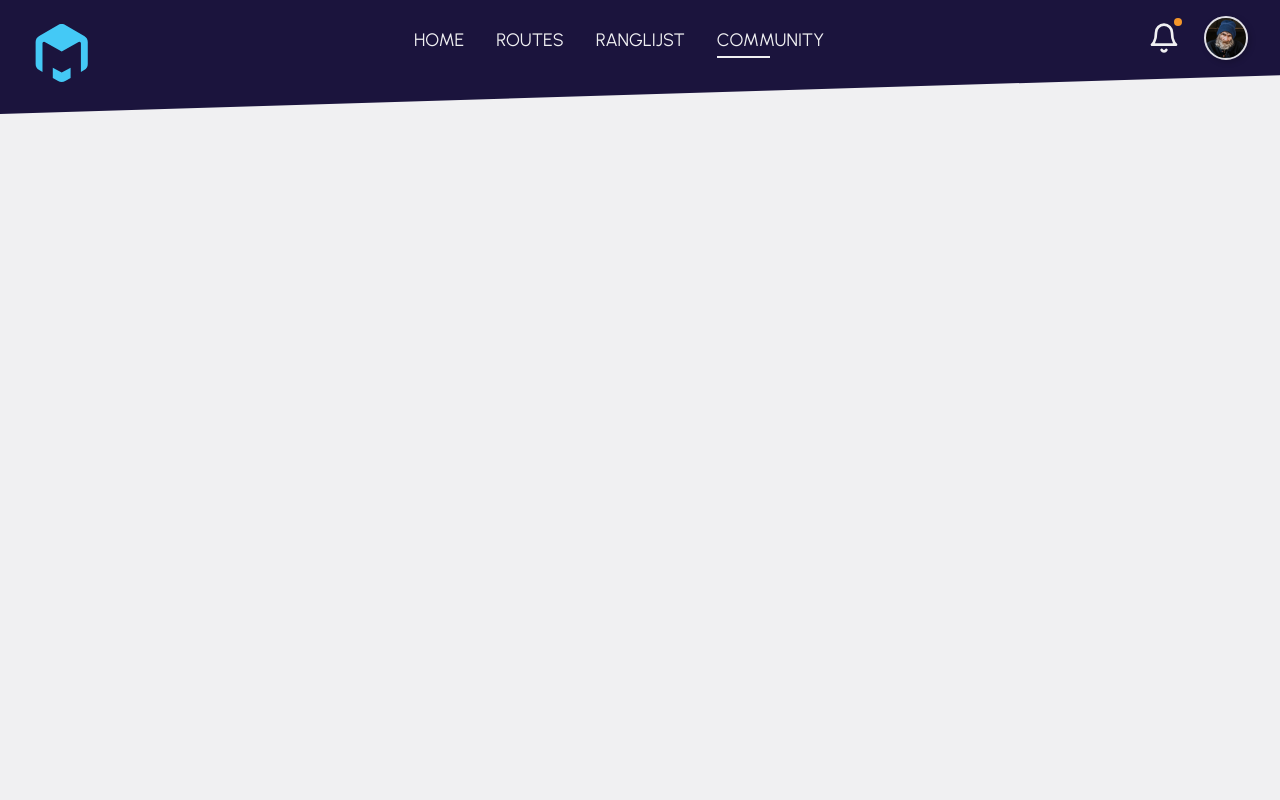
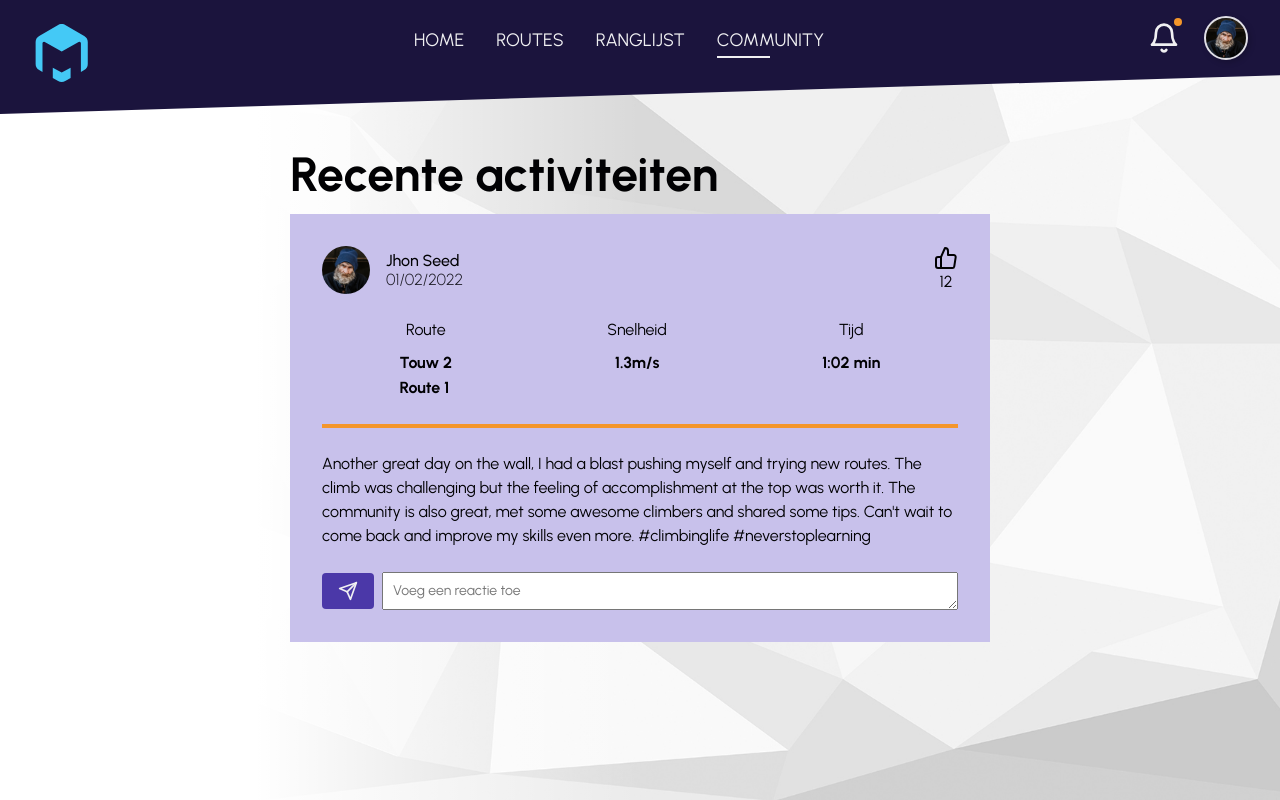
Before and after one commit to WaegheXander/TM-ScrollLock, a plain HTML site: page community.html in a window 1280 px wide. Drawn offline with Linux system fonts and the light colour scheme; no server answers.

Commit message:
added styling to communiy page

```diff
--- a/community.html
+++ b/community.html
@@ -56,7 +56,7 @@
               <path d="M13.73 21a2 2 0 0 1-3.46 0"></path>
             </svg>
           </a>
-          <a href="profile.html" class="c-nav__profileimg c-nav__profileimg--meta"></a>
+          <a href="account.html" class="c-nav__profileimg c-nav__profileimg--meta"></a>
         </div>
       </div>
       <div class="c-header__mobile-nav-trigger">
@@ -103,14 +103,61 @@
           </nav>
         </div>
         <div class="c-mobile-nav__nav">
-          <nav class="c-nav c-nav--meta">
-            <ul class="o-list c-nav__list">
-              <li class="c-nav__item"><a href="https://dev-2km83bxppmgj6jrr.us.auth0.com/authorize?audience=https://func-westeur-klimapp2.azurewebsites.net&response_type=code&client_id=2Uv4eoMenFX6cRnM19gWGeeNqSFHGAJw&redirect_uri=https://func-westeur-klimapp2.azurewebsites.net/auth/callback&scope=open_id%20offline_access%20role&state=Route" class="c-nav__link">Login</a></li>
-              <li class="c-nav__item"><a href="https://dev-2km83bxppmgj6jrr.us.auth0.com/authorize?audience=https://func-westeur-klimapp2.azurewebsites.net&response_type=code&client_id=2Uv4eoMenFX6cRnM19gWGeeNqSFHGAJw&redirect_uri=https://func-westeur-klimapp2.azurewebsites.net/auth/callback&scope=open_id%20offline_access%20role&state=Route" class="c-nav__link">Registreer</a></li>
-            </ul>
-          </nav>
+          <div class="c-nav__profile c-nav__profile--meta">
+            <a href="#notifications" class="c-nav__notification has-notification" tabindex="0">
+              <svg xmlns="http://www.w3.org/2000/svg" class="c-nav__notification--symbole" width="24" height="24" viewBox="0 0 24 24" fill="none" stroke="currentColor" stroke-width="2" stroke-linecap="round" stroke-linejoin="round" class="feather feather-bell">
+                <path d="M18 8A6 6 0 0 0 6 8c0 7-3 9-3 9h18s-3-2-3-9"></path>
+                <path d="M13.73 21a2 2 0 0 1-3.46 0"></path>
+              </svg>
+            </a>
+            <a href="account.html" class="c-nav__profileimg c-nav__profileimg--meta"></a>
+          </div>
         </div>
       </div>
     </aside>
+    <div class="c-home__background"></div>
+    <div class="c-home__background-gradiant"></div>
+    <div class="c-community">
+      <h1 class="c-community--title">Recente activiteiten</h1>
+      <div class="c-community__item">
+        <div class="c-community__item--topbar">
+          <div class="c-community__item--topbar--left">
+            <img src="img/aman.jpg" alt="avatar" class="c-community__item--avatar" />
+            <div>
+              <p class="c-community__item--topbar--name u-mb-clear">Jhon Seed</p>
+              <p class="c-community__item--topbar--date u-mb-clear">01/02/2022</p>
+            </div>
+          </div>
+          <input type="checkbox" name="like" id="like" class="o-hide-accessible c-heart-checkbox" />
+          <label for="like" class="c-community__heart">
+            <svg xmlns="http://www.w3.org/2000/svg" class="c-community__heart--symbol" width="24" height="24" viewBox="0 0 24 24" fill="none" stroke="currentColor" stroke-width="2" stroke-linecap="round" stroke-linejoin="round" class="feather feather-thumbs-up"><path d="M14 9V5a3 3 0 0 0-3-3l-4 9v11h11.28a2 2 0 0 0 2-1.7l1.38-9a2 2 0 0 0-2-2.3zM7 22H4a2 2 0 0 1-2-2v-7a2 2 0 0 1 2-2h3"></path></svg>
+            <span>12</span>
+          </label>
+        </div>
+        <div class="c-community__stats">
+          <div class="c-community__stat">
+            <span class="c-community__stat--titel">Route</span
+            ><span class="c-community__stat--value"
+              >Touw 2 <br />
+              Route 1</span
+            >
+          </div>
+          <div class="c-community__stat"><span class="c-community__stat--titel">Snelheid</span><span class="c-community__stat--value">1.3m/s</span></div>
+          <div class="c-community__stat"><span class="c-community__stat--titel">Tijd</span><span class="c-community__stat--value">1:02 min</span></div>
+        </div>
+        <hr class="c-community--bar" />
+        <p>Another great day on the wall, I had a blast pushing myself and trying new routes. The climb was challenging but the feeling of accomplishment at the top was worth it. The community is also great, met some awesome climbers and shared some tips. Can't wait to come back and improve my skills even more. #climbinglife #neverstoplearning</p>
+        <div class="c-activity__comment--add">
+          <textarea name="comment" id="comment" class="c-comment__area" rows="1" placeholder="Voeg een reactie toe"></textarea>
+          <label for="send_comment" class="c-commen__button">
+            <svg xmlns="http://www.w3.org/2000/svg" width="20" height="20" viewBox="0 0 24 24" fill="none" stroke="currentColor" stroke-width="2" stroke-linecap="round" stroke-linejoin="round" class="feather feather-send">
+              <line x1="22" y1="2" x2="11" y2="13"></line>
+              <polygon points="22 2 15 22 11 13 2 9 22 2"></polygon>
+            </svg>
+          </label>
+          <input type="submit" name="send_comment" id="send_comment" class="o-hide-accessible" />
+        </div>
+      </div>
+    </div>
   </body>
 </html>
--- a/css/style.css
+++ b/css/style.css
@@ -1926,29 +1926,7 @@ mobile dasboard navbar
 
 .c-heart-checkbox:hover+.c-activity__heart .c-activity__heart--symbol,
 .c-heart-checkbox:focus+.c-activity__heart .c-activity__heart--symbol {
-  background-color: var(--global-color-alpha);
-}
-
-@keyframes heart {
-  0% {
-    transform: scale(1) rotate(0);
-  }
-
-  25% {
-    transform: scale(1.1) rotate(33deg);
-  }
-
-  50% {
-    transform: scale(1.2) rotate(0);
-  }
-
-  75% {
-    transform: scale(1.1) rotate(-33deg);
-  }
-
-  100% {
-    transform: scale(1) rotate(0);
-  }
+  stroke: var(--global-color-beta-x-dark);
 }
 
 .c-nav__profile--meta {
@@ -2427,3 +2405,159 @@ mobile dasboard navbar
     page-break-after: avoid;
   }
 }
+
+.c-community {
+  position: relative;
+  top: 150px;
+  margin: 0 auto;
+  max-width: 300px;
+}
+
+.c-community--title {
+  font-size: 24px;
+  font-weight: 700;
+  line-height: 24px;
+  margin-bottom: 16px;
+}
+
+
+@media (min-width: 768px) {
+  .c-community {
+    max-width: 700px;
+  }
+
+  .c-community--title {
+    font-size: 36px;
+    font-weight: 700;
+    line-height: 36px;
+    margin-bottom: 16px;
+  }
+}
+
+@media (min-width: 992px) {
+
+  .c-community--title {
+    font-size: 48px;
+    font-weight: 700;
+    line-height: 48px;
+    margin-bottom: 16px;
+  }
+}
+
+.c-community__item {
+  padding: 32px;
+  background-color: var(--global-color-alpha-xx-light);
+}
+
+.c-community__item--topbar {
+  display: flex;
+  flex-direction: row;
+  justify-content: space-between;
+  align-items: center;
+  margin-bottom: 24px;
+}
+
+
+
+.c-community__item--avatar {
+  width: 48px;
+  height: 48px;
+  border-radius: 50%;
+  margin-right: 16px;
+  object-fit: cover;
+}
+
+.c-community__item--topbar--left {
+  display: flex;
+  flex-direction: row;
+  justify-content: flex-start;
+  align-items: center;
+}
+
+.c-community__item--topbar--name {
+  font-size: 16px;
+  font-weight: 500;
+  line-height: 20px;
+}
+
+.c-community__item--topbar--date {
+  font-size: 16px;
+  font-weight: 200;
+  line-height: 18px;
+  color: var(--global-color-gray-xxxx-dark);
+}
+
+
+.c-community__heart {
+  display: flex;
+  flex-direction: column;
+  justify-content: flex-start;
+  align-items: center;
+  cursor: pointer;
+}
+
+.c-heart-checkbox:checked+.c-community__heart .c-community__heart--symbol {
+  stroke: var(--global-color-beta);
+  animation: heart 0.5s cubic-bezier(0.25, 0.46, 0.45, 0.94) both;
+}
+
+.c-heart-checkbox:hover+.c-community__heart .c-community__heart--symbol,
+.c-heart-checkbox:focus+.c-community__heart .c-community__heart--symbol {
+  stroke: var(--global-color-beta-x-dark);
+}
+
+@keyframes heart {
+  0% {
+    transform: scale(1) rotate(0);
+  }
+
+  25% {
+    transform: scale(1.1) rotate(33deg);
+  }
+
+  50% {
+    transform: scale(1.2) rotate(0);
+  }
+
+  75% {
+    transform: scale(1.1) rotate(-33deg);
+  }
+
+  100% {
+    transform: scale(1) rotate(0);
+  }
+}
+
+.c-community--bar {
+  display: block;
+  width: 100%;
+  height: 4px;
+  background-color: var(--global-color-beta);
+}
+
+.c-community__stats {
+  display: flex;
+  flex-direction: row;
+  justify-content: space-around;
+  align-items: flex-start;
+  margin-bottom: 24px;
+}
+
+.c-community__stat {
+  display: flex;
+  flex-direction: column;
+  align-items: center;
+}
+
+.c-community__stat--titel {
+  font-size: 16px;
+  font-weight: 400;
+  line-height: 24px;
+  margin-bottom: 8px;
+}
+
+.c-community__stat--value {
+  font-size: 16px;
+  font-weight: 700;
+  line-height: 25px;
+}
```
Also changed, not shown: account.html (+2 -2 lines).
